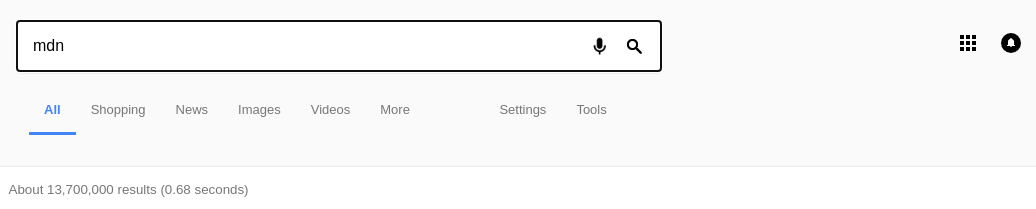
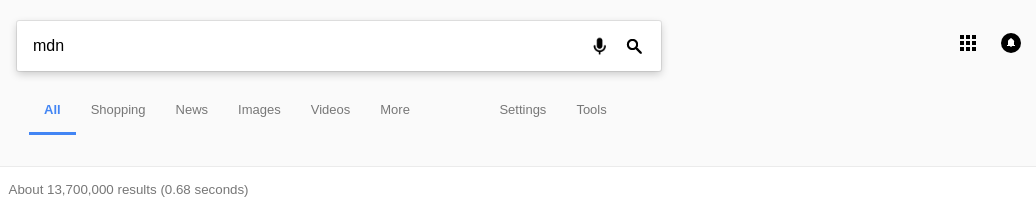
Before and after one commit to ehsanh06/google-homepage, a plain HTML site: page index.html in a window 1280 px wide. In both pictures the pointer is over the input 478 px from the left and 46 px from the top of the page. Shown: the top 209 px of the page, 139-1175 px from the left. Drawn offline with Linux system fonts and the light colour scheme.

Commit message:
changed search bar box shadow styling

```diff
--- a/assets/css/style.css
+++ b/assets/css/style.css
@@ -85,9 +85,11 @@
     transition: box-shadow 200ms cubic-bezier(0.4, 0.0, 0.2, 1);
 }
 
-form > #input-container > input:focus,
+form > #input-container > input:focus {
+    outline: none;
+}
 form > #input-container > input:hover {
-    outline: -webkit-focus-ring-color auto 5px;
+    box-shadow: 0 3px 8px 0 rgba(0, 0, 0, 0.2), 0 0 0 1px rgba(0, 0, 0, 0.08);
 }
 
 /* Glyphicons  */
```
